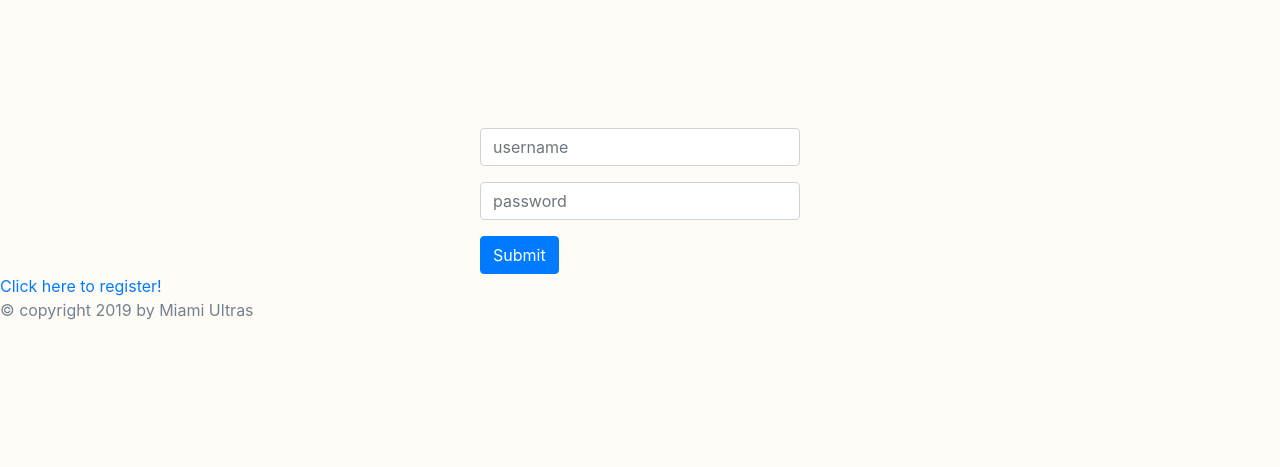
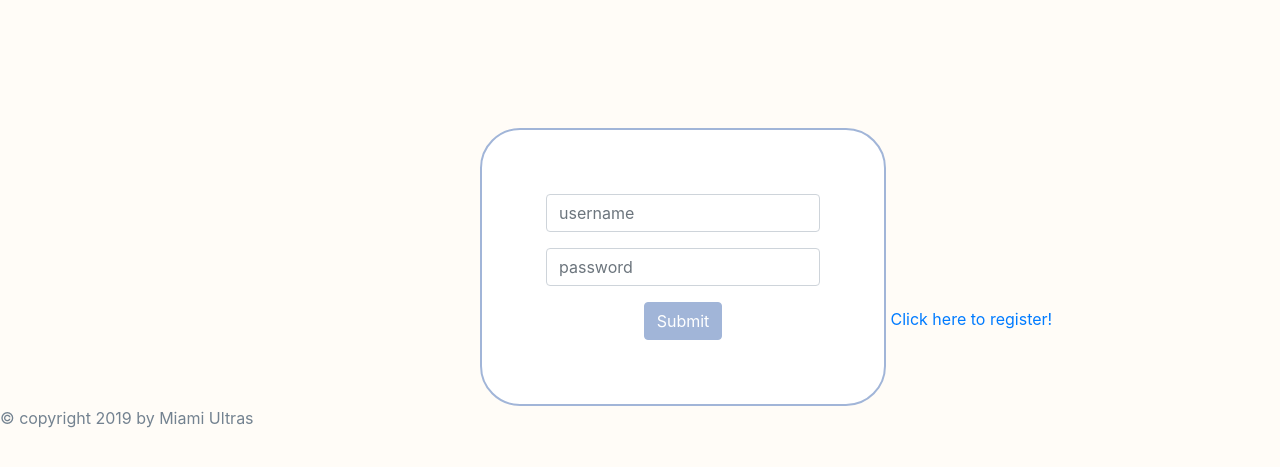
Before and after one commit to LargeLlama/hercules, a Flask app: page / in a window 1280 px wide. Shown: the top 467 px of the page. Run offline with Flask 2, Linux system fonts and the light colour scheme; some libraries are stand-ins or nearby versions.

Commit message:
login css

```diff
--- a/static/miamiultras.css
+++ b/static/miamiultras.css
@@ -22,6 +22,26 @@ body {
     margin-top:10%;
     margin-left:37.5%;
     margin-right:37.5%
+    width:25%;
+    border-radius:40px;
+    border-width:2px;
+    padding:5%;
+    border-style:solid;
+    display:inline-block;
+    border-color:#A1B5D8;
     text-align:center;
-    width:25%;
+    background-color:white;
 }
+
+button {
+    display:inline-block;
+}
+
+.btn {
+    background-color:#A1B5D8;
+    border-color:#A1B5D8;
+}
+
+.btn:hover{
+    background-color:#A1B5D8;
+}
--- a/templates/login.html
+++ b/templates/login.html
@@ -13,7 +13,9 @@
   <div class="form-group">
     <input type="password" class="form-control" id="password" placeholder="password">
   </div>
-  <button type="submit" class="btn btn-primary">Submit</button>
+  <div id="button">
+    <button type="submit" class="btn btn-primary">Submit</button>
+    </div>
 </form>
 <a href="/register">Click here to register!</a>
 {% endblock %}
```
